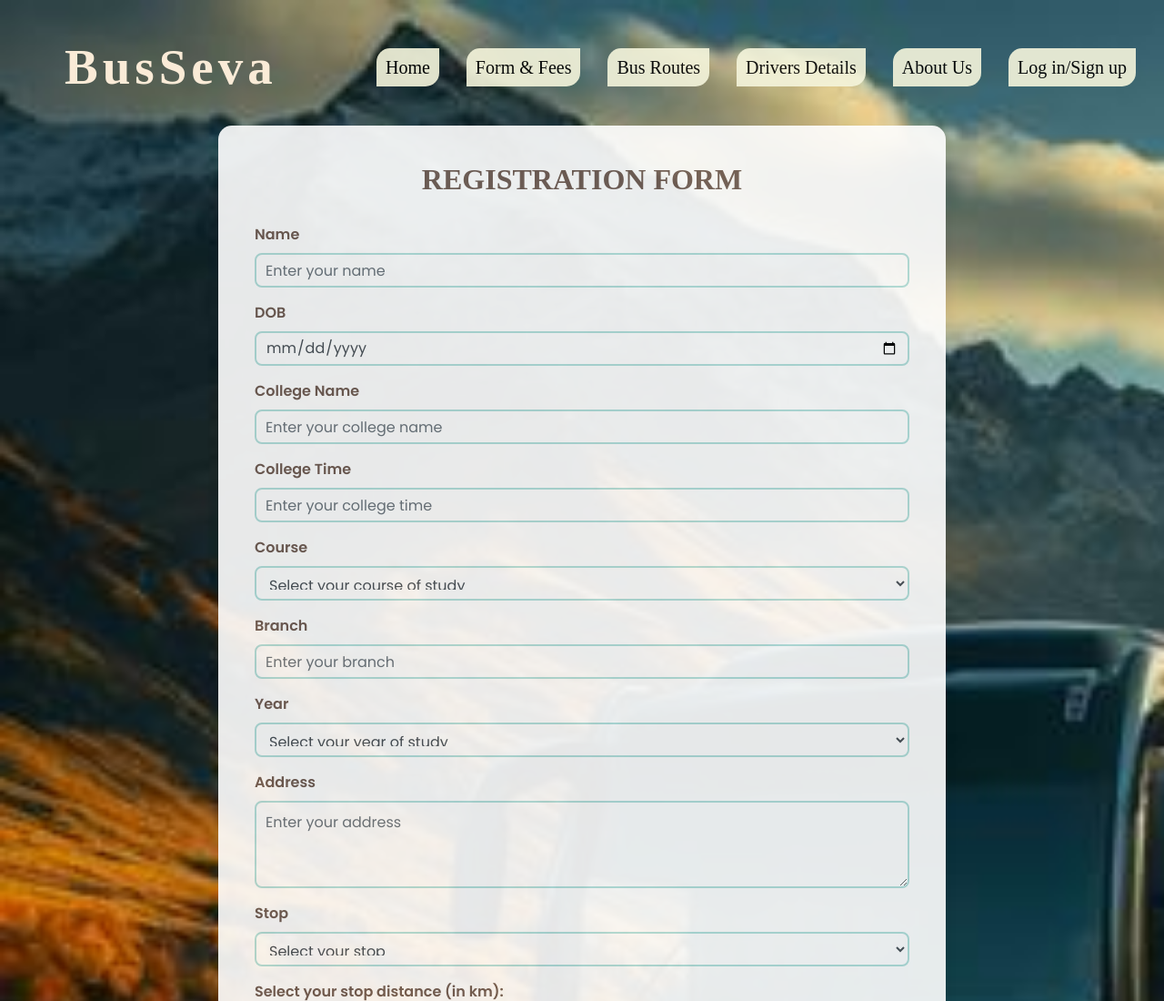
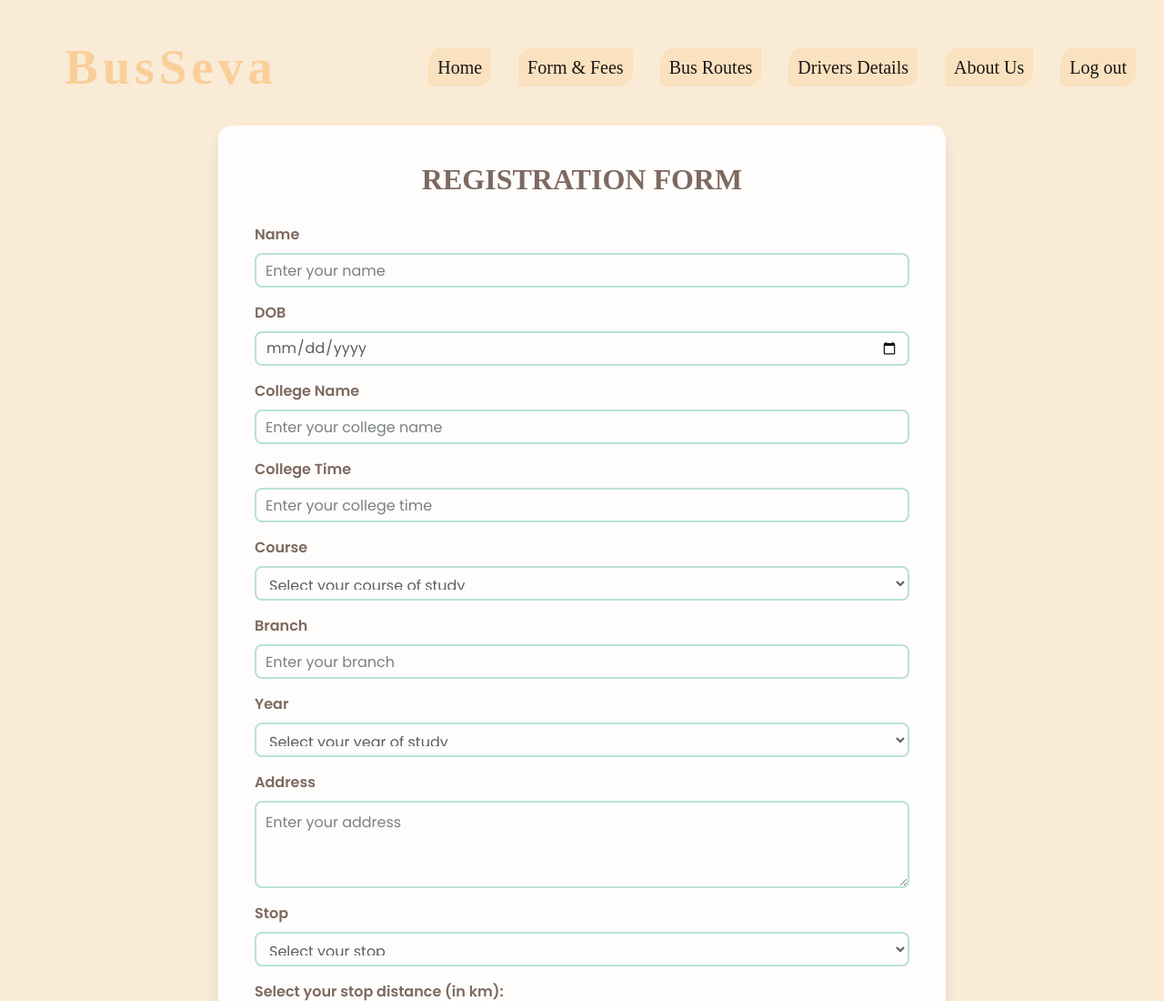
Before and after one commit to Goldfish7718/bus-tracker, a website: page public/form/form.html in a window 1280 px wide. Shown: the top 1100 px of the page at 91% size. Drawn offline with nearby package versions, Linux system fonts and the light colour scheme; sample sign-in values are in the browser's storage.

Commit message:
feat: Complete project;

```diff
--- a/public/about/about.css
+++ b/public/about/about.css
@@ -10,7 +10,8 @@ body {
 
 /* Background Styling */
 .bg {
-    background: url('../images/kk.jpg') no-repeat center center/cover;
+   /* background: url('../images/kk.jpg') no-repeat center center/cover;*/
+   background-color: antiquewhite;
    /* opacity: 0.8;*/
     position: fixed;
     top: 0;
@@ -33,7 +34,7 @@ body {
 .busbuddy {
     margin-left: 40px;
     font-size: 55px;
-    color: antiquewhite;
+    color: rgb(249, 207, 153);
     letter-spacing: 5px;
     position: relative;
     z-index: 1;
@@ -50,7 +51,7 @@ body {
 .busbuddy{
     margin-left: 40px;
     font-size: 55px;
-    color: antiquewhite;
+    color: rgb(249, 207, 153);
     letter-spacing: 5px;
 }
 
@@ -72,7 +73,7 @@ body {
     text-decoration: none;
     color: rgb(0, 0, 0);
     padding: 10px;
-    background-color: beige;
+    background-color: rgb(251, 224, 189);
     opacity: 0.9;
     border-radius: 15px 0px;
 }
--- a/public/busroutes/busroutes.css
+++ b/public/busroutes/busroutes.css
@@ -6,9 +6,10 @@
 }
 
 body{
-    background-image: url(kk.jpg);
+   /* background-image: url(kk.jpg);
     background-size: cover;
-    background-repeat: no-repeat;
+    background-repeat: no-repeat;*/
+    background-color: antiquewhite;
 }
 
 .bus-name{
@@ -21,7 +22,7 @@ body{
 .busbuddy{
     margin-left: 40px;
     font-size: 55px;
-    color: antiquewhite;
+    color: rgb(249, 207, 153);
     letter-spacing: 5px;
 }
 
@@ -43,7 +44,7 @@ body{
     text-decoration: none;
     color: rgb(0, 0, 0);
     padding: 10px;
-    background-color: beige;
+    background-color: rgb(251, 224, 189);
     opacity: 0.9;
     border-radius: 15px 0px;
 }
--- a/public/checkAuthState.js
+++ b/public/checkAuthState.js
@@ -10,4 +10,14 @@ function checkAuthState() {
   }
 }
 
+document
+  .getElementById("logoutButton")
+  .addEventListener("click", requestLogOut);
+
+function requestLogOut(event) {
+  event.preventDefault();
+  localStorage.removeItem("isLoggedIn");
+  window.location.href = "/login";
+}
+
 checkAuthState();
--- a/public/driverstyle.css
+++ b/public/driverstyle.css
@@ -6,9 +6,10 @@
 }
 
 body{
-    background-image: url(../images/kk.jpg);
+    /*background-image: url(../images/kk.jpg);
     background-size: cover;
-    background-repeat: no-repeat;
+    background-repeat: no-repeat;*/
+    background-color: antiquewhite;
 }
 
 .bus-name{
@@ -21,7 +22,7 @@ body{
 .busbuddy{
     margin-left: 40px;
     font-size: 55px;
-    color: antiquewhite;
+    color: rgb(249, 207, 153);
     letter-spacing: 5px;
 }
 
@@ -43,7 +44,7 @@ body{
     text-decoration: none;
     color: rgb(0, 0, 0);
     padding: 10px;
-    background-color: beige;
+    background-color: rgb(251, 224, 189);
     opacity: 0.9;
     border-radius: 15px 0px;
 }
--- a/public/form/form.html
+++ b/public/form/form.html
@@ -23,7 +23,7 @@
                     <li class="content"><a href="/busroutes">Bus Routes</a></li>
                     <li class="content"><a href="/driver-details">Drivers Details</a></li>
                     <li class="content"><a href="/about">About Us</a></li>
-                    <li class="content"><a href="/login">Log in/Sign up</a></li>
+                    <li class="content" id="logoutButton"><a href="">Log out</a></li>
             </ul>
         </div>
     </nav>
--- a/public/form/formstyle.css
+++ b/public/form/formstyle.css
@@ -8,9 +8,10 @@ body {
     align-items: center;
     height: 240vh;
     margin: 0;
-    background-image: url(../images/kk.jpg);
+   /* background-image: url(../images/kk.jpg);
     background-size: cover;
-    background-repeat: no-repeat;
+    background-repeat: no-repeat;*/
+    background-color: antiquewhite;
 }
 
 .container {
@@ -115,7 +116,7 @@ button:hover {
 .busbuddy{
     margin-left: 40px;
     font-size: 55px;
-    color: antiquewhite;
+    color: rgb(249, 207, 153);
     letter-spacing: 5px;
 }
 
@@ -137,7 +138,7 @@ button:hover {
     text-decoration: none;
     color: rgb(0, 0, 0);
     padding: 10px;
-    background-color: beige;
+    background-color: rgb(251, 224, 189);
     opacity: 0.9;
     border-radius: 15px 0px;
 }
```
Also changed, not shown: public/about/about.html (+3 -1 lines), public/busroutes/busroutes.html (+1 -1 lines), public/driverdetails.html (+2 -1 lines), public/index.html (+1 -1 lines), public/login/login.html (+0 -10 lines).
